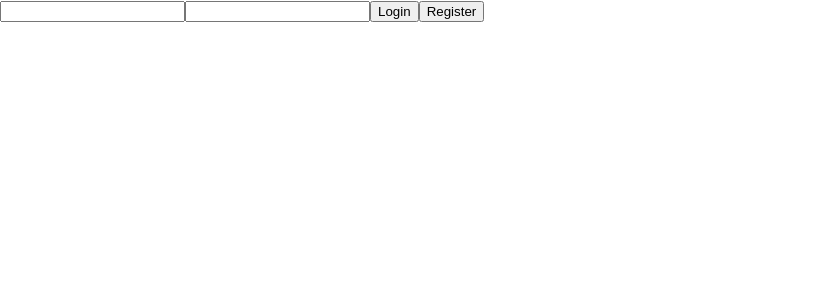
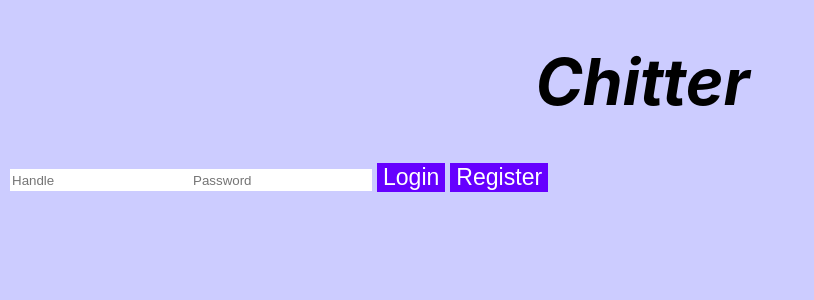
Before and after one commit to afaraone/chitter-tech, a React (Create React App) app: page / in a window 1280 px wide. Both pictures are taken after a click on the button "Login / Register". Shown: the top 300 px of the page, without its empty margins (0-814 px from the left). Built offline with nearby package versions, Linux system fonts and the light colour scheme; no server answers.

Commit message:
css styling

```diff
--- a/src/App.js
+++ b/src/App.js
@@ -5,7 +5,10 @@ import UserApiHandler from './userapihandler';
 
 class App extends Component {
   render() {
-    return (<UserApiHandler />);
+    return (<>
+              <h1 id='title'>Chitter</h1>
+              <UserApiHandler />
+            </>);
   };
 };
 
--- a/src/loginform.js
+++ b/src/loginform.js
@@ -24,8 +24,8 @@ class LoginForm extends Component {
 		let {handle, password} = this.state;
 		return (
 			<div className='login-form-container'>
-			<input type='text' className='login-form' id='login-handle' onChange={this.updateHandle}/>
-			<input type='text' className='login-form' id='login-password' onChange={this.updatePassword}/>
+			<input type='text' className='login-form' placeholder='Handle' id='login-handle' onChange={this.updateHandle}/>
+			<input type='text' className='login-form' placeholder='Password' id='login-password' onChange={this.updatePassword}/>
 			<button id='login-submit' onClick={() => this.props.postSession(handle, password)}>Login</button>
 			<button id='register-submit' onClick={() => this.props.postUser(handle, password)}>Register</button>
 			</div>
--- a/src/peep.js
+++ b/src/peep.js
@@ -24,7 +24,7 @@ class Peep extends Component {
     const likedByUser = this.likedByUser()
     const writtenByUser = this.writtenByUser()
     return(
-      <div>
+      <div className='peep-box'>
         <h2 className='peep-handle'>{user.handle}</h2>
         <h2 className='peep-body'>{body}</h2>
         <h2 className='peep-date'>{date}</h2>
--- a/src/peepform.js
+++ b/src/peepform.js
@@ -16,8 +16,8 @@ class PeepForm extends Component {
   render() {
     const body = this.state.body
     return(
-      <div className='login-form-container'>
-      <input type='text' id='peep-textbox' onChange={this.updateBody}/>
+      <div className='post-peep-container'>
+      <input type='text' id='peep-textbox' placeholder='Type Message' onChange={this.updateBody}/>
       <button id='post-peep' onClick={() => this.props.postPeep(body)}>Post</button>
       </div>
     )
--- a/src/stylesheets/App.css
+++ b/src/stylesheets/App.css
@@ -1,32 +1,103 @@
 .App {
   text-align: center;
 }
-
-.App-logo {
-  animation: App-logo-spin infinite 20s linear;
-  height: 40vmin;
+body {
+  background-color: #ccccff;
 }
 
-.App-header {
-  background-color: #282c34;
-  min-height: 100vh;
-  display: flex;
-  flex-direction: column;
-  align-items: center;
-  justify-content: center;
-  font-size: calc(10px + 2vmin);
-  color: white;
+#title {
+  font-size: 400%;
+  font-style: italic;
+  text-align: center;
+  margin-left: 5px;
 }
 
-.App-link {
-  color: #61dafb;
+#login-button, #login-submit, #register-submit, #logout-button {
+  border: none;
+  background-color: #6600ff;
+  font-size: 120%;
+  color: white;
+  margin-left: 5px;
 }
 
-@keyframes App-logo-spin {
-  from {
-    transform: rotate(0deg);
-  }
-  to {
-    transform: rotate(360deg);
-  }
+.like-button, .delete-button, .unlike-button {
+  border: none;
+  color: white;
+  font-size: 150%;
+  background-color: #3399ff;
+  margin-bottom: 10px;
+  margin-left: 5px;
+  margin-right: 5px;
 }
+
+.login-form-container {
+  height: 20px;
+  font-size: 120%;
+  margin-bottom: 10px;
+  margin-top: 10px;
+  margin-left: 10px;
+}
+
+.login-form {
+  height: inherit;
+  border: none;
+}
+
+.post-peep-container {
+  height: 30px;
+  font-size: 120%;
+  margin-left: 10px;
+  font-size: 120%;
+  border: none;
+}
+
+#post-peep {
+  background-color: #3399ff;
+  height: inherit;
+  color: white;
+  font-weight: bold;
+}
+
+#peep-textbox {
+  height: inherit;
+}
+
+.peep-timeline {
+  display: flex;
+  padding: 10px;
+  flex-flow: wrap;
+}
+
+.peep-box {
+  background-color: #99ccff;
+  align-items: center;
+  border-style: solid;
+  border-width: 5px;
+  margin: 5px;
+  max-width: 50%;
+}
+
+h2 {
+  text-align: justify;
+  font-family:cursive;
+  margin-left: 5px;
+  margin-right: 5px;
+}
+
+.peep-handle, .peep-date, .peep-likes {
+  font-style: italic;
+  font-size: 130%;
+  margin-right: 5px;
+}
+
+.peep-body {
+  font-weight: bold;
+}
+
+.peep-date, .peep-likes {
+  color: #56585b;
+}
+
+.peep-handle {
+  text-decoration: underline;
+}
--- a/src/userapihandler.js
+++ b/src/userapihandler.js
@@ -63,7 +63,7 @@ class UserApiHandler extends Component {
             <>
             {showButton && !loggedIn && <button id='login-button' onClick={this.showButton}>Login / Register</button>}
             {!showButton && !loggedIn && <LoginForm postSession={this.postSession} postUser={this.postUser}/>}
-            {loggedIn && <button id='logout-button' onClick={this.deleteSession}>Logout</button>}
+            {loggedIn && <div className='login-form-container'><button id='logout-button' onClick={this.deleteSession}>Logout</button></div>}
             <PeepApiHandler userDetails={this.state.userDetails} session={this.state.session} loggedIn={loggedIn}/>
             </>
         );
```
Also changed, not shown: src/stylesheets/peep.css (added).
